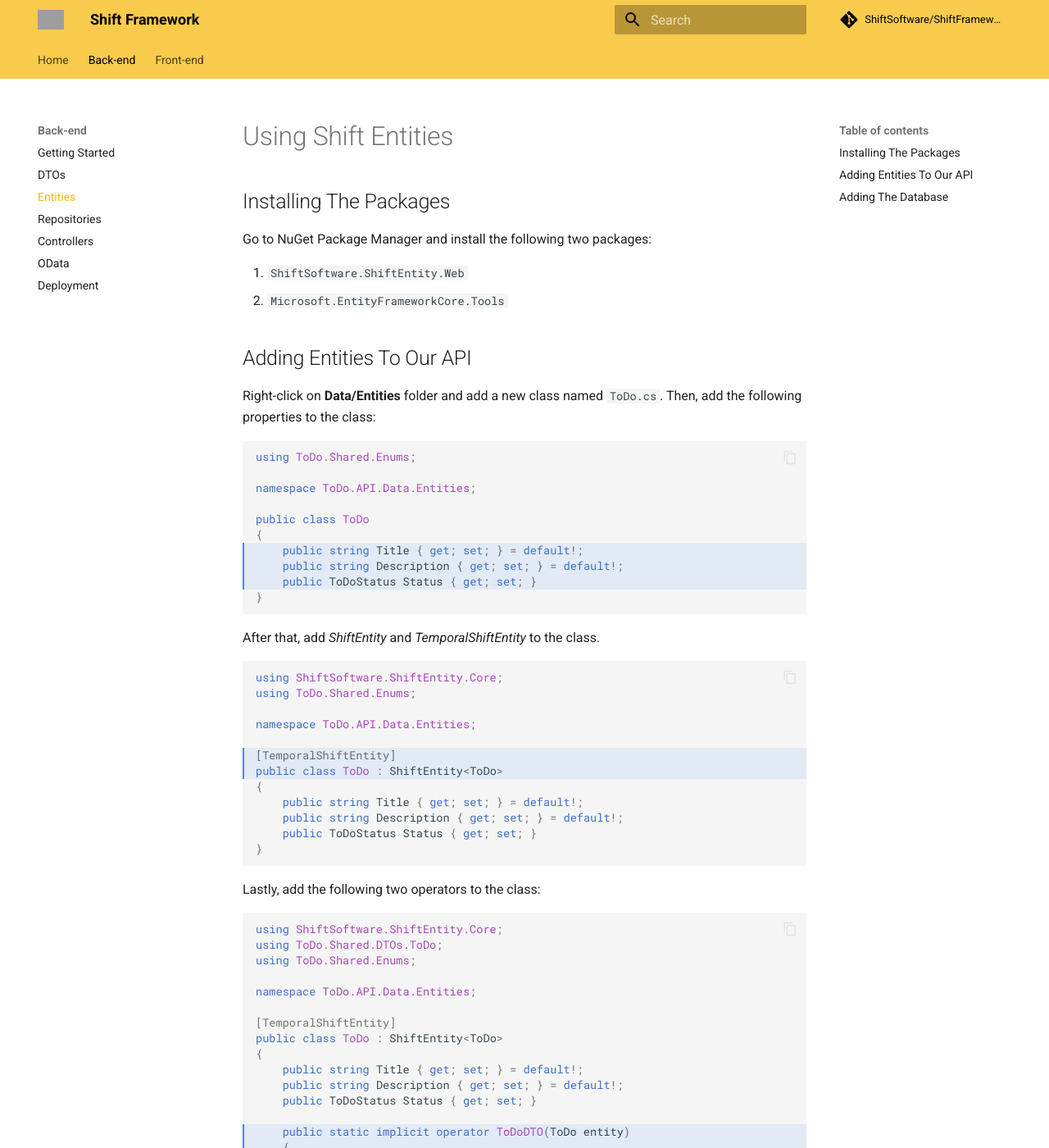
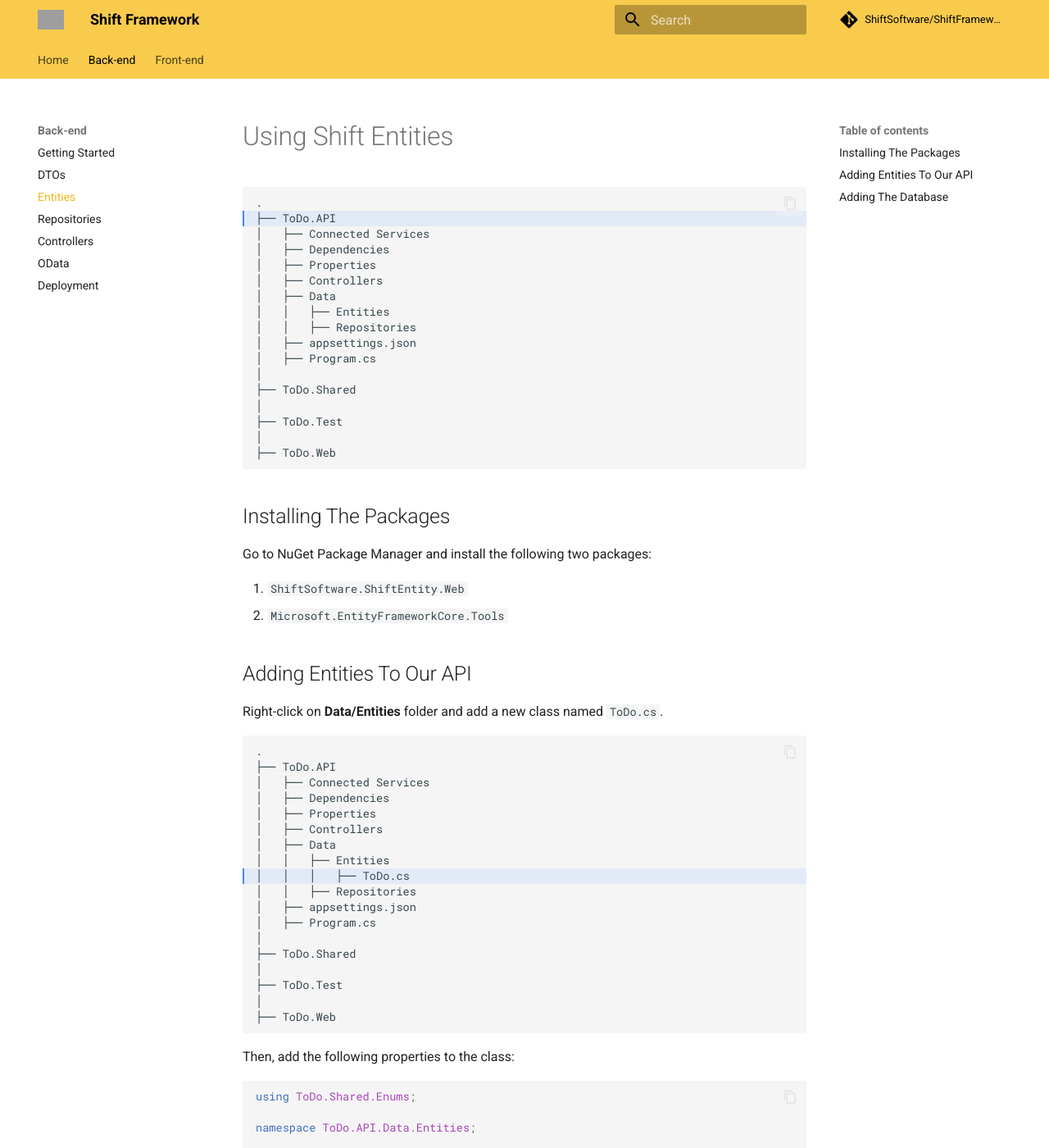
Before and after one commit to ShiftSoftware/ShiftFrameworkWebsite, an MkDocs documentation site: the page built from docs/back-end/entities.md, in a window 1280 px wide and 1400 px high. Shown: the whole window at 82% size. Built offline with MkDocs 1.6.1 and Material for MkDocs 9.7.7, drawn with Linux system fonts in a browser that asks for light colours; comment, search, counter and statistics services are not loaded; some of the changed text lies outside the part shown; grey boxes are pictures that could not be loaded.

Commit message:
Add File Structure To entities.md

````diff
--- a/docs/back-end/entities.md
+++ b/docs/back-end/entities.md
@@ -1,4 +1,24 @@
 # Using Shift Entities
+
+``` hl_lines="2"
+.
+├── ToDo.API
+│   ├── Connected Services
+│   ├── Dependencies
+│   ├── Properties
+│   ├── Controllers
+│   ├── Data
+│   │   ├── Entities
+│   │   ├── Repositories
+│   ├── appsettings.json
+│   ├── Program.cs
+│
+├── ToDo.Shared
+│
+├── ToDo.Test
+│
+├── ToDo.Web
+```
 
 ## Installing The Packages
 
@@ -9,7 +29,30 @@
 
 ## Adding Entities To Our API
 
-Right-click on **Data/Entities** folder and add a new class named ``ToDo.cs``. Then, add the following properties to the class:
+Right-click on **Data/Entities** folder and add a new class named ``ToDo.cs``.
+
+``` hl_lines="9"
+.
+├── ToDo.API
+│   ├── Connected Services
+│   ├── Dependencies
+│   ├── Properties
+│   ├── Controllers
+│   ├── Data
+│   │   ├── Entities
+│   │   │   ├── ToDo.cs
+│   │   ├── Repositories
+│   ├── appsettings.json
+│   ├── Program.cs
+│
+├── ToDo.Shared
+│
+├── ToDo.Test
+│
+├── ToDo.Web
+```
+
+Then, add the following properties to the class:
 
 ``` cs hl_lines="7-9"
 using ToDo.Shared.Enums;
@@ -95,7 +138,31 @@
 
 ## Adding The Database
 
-Inside **Data** folder add a new class and name it ``DB.cs``. Then, add ``ShiftDbConetxt`` to the class and write the constructor.
+Inside **Data** folder add a new class and name it ``DB.cs``.
+
+``` hl_lines="11"
+.
+├── ToDo.API
+│   ├── Connected Services
+│   ├── Dependencies
+│   ├── Properties
+│   ├── Controllers
+│   ├── Data
+│   │   ├── Entities
+│   │   │   ├── ToDo.cs
+│   │   ├── Repositories
+│   │   ├── DB.cs
+│   ├── appsettings.json
+│   ├── Program.cs
+│
+├── ToDo.Shared
+│
+├── ToDo.Test
+│
+├── ToDo.Web
+```
+
+Then, add ``ShiftDbConetxt`` to the class and write the constructor.
 
 ``` cs hl_lines="6 8-10"
 using Microsoft.EntityFrameworkCore;
````
